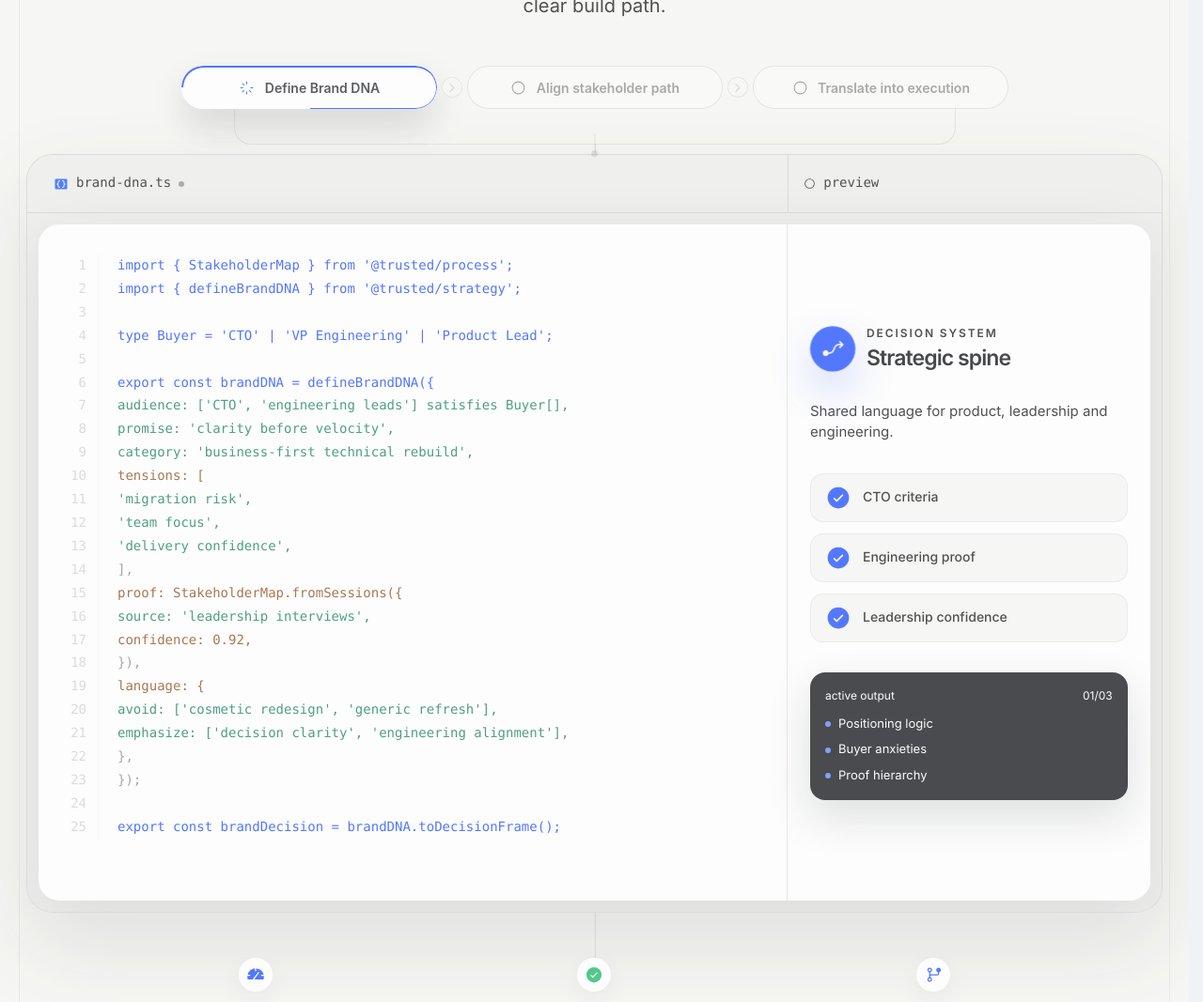
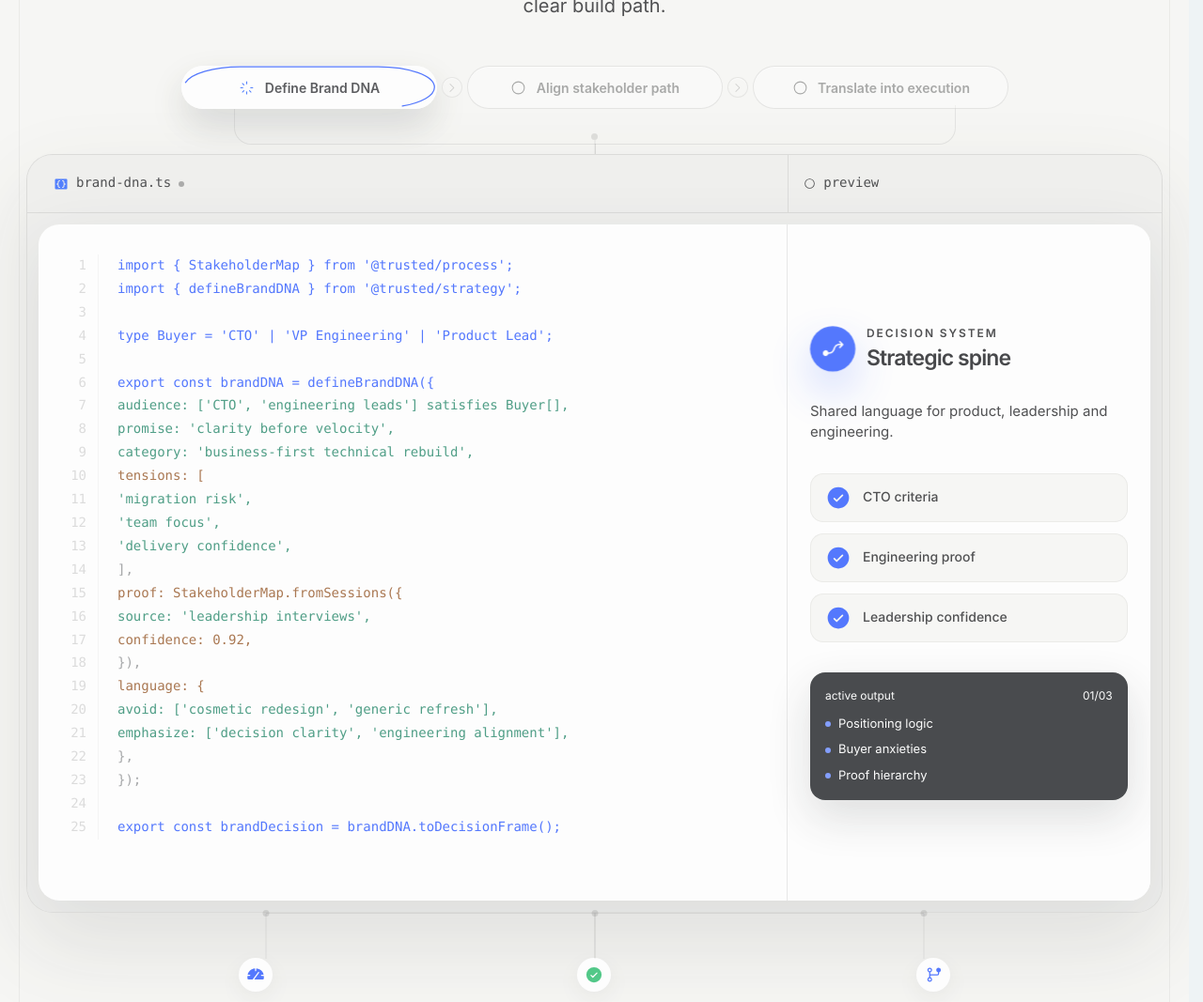
Before and after one commit to sergefomichev/Project7, a React (Vite) app: page / in a window 1280 px wide. Shown: the part 1257-2324 px from the top of the page at 94% size. Built offline with nearby package versions, Linux system fonts and the light colour scheme.

Commit message:
Tune process connectors and tab progress

```diff
--- a/src/App.tsx
+++ b/src/App.tsx
@@ -668,12 +668,24 @@ function ProcessTabs({
             >
               <StepStateIcon active={isActive} complete={isComplete} />
               <span className="relative z-10 truncate">{step.label}</span>
-              {isActive ? <span key={activeStep} className="process-tab-progress-ring" aria-hidden="true" /> : null}
+              {isActive ? <TabProgressBorder key={activeStep} /> : null}
             </button>
           );
         })}
       </div>
     </div>
+  );
+}
+
+function TabProgressBorder() {
+  return (
+    <svg className="process-tab-progress-ring" viewBox="0 0 100 46" preserveAspectRatio="none" aria-hidden="true">
+      <path
+        d="M50 1 H77 C89.2 1 99 10.8 99 23 C99 35.2 89.2 45 77 45 H23 C10.8 45 1 35.2 1 23 C1 10.8 10.8 1 23 1 H50"
+        fill="none"
+        pathLength={100}
+      />
+    </svg>
   );
 }
 
@@ -818,7 +830,11 @@ function ProcessOutputs({ activeProcess }: { activeProcess: (typeof processSteps
 
   return (
     <div className="relative mx-auto mt-12 max-w-[1050px]">
-      <div className="pointer-events-none absolute left-1/2 top-[-48px] hidden h-12 w-px -translate-x-1/2 bg-black/10 md:block" />
+      <div className="output-connector" aria-hidden="true">
+        <span />
+        <span />
+        <span />
+      </div>
       <div className="grid gap-8 md:grid-cols-3">
         {outputCards.map((card) => {
           const Icon = card.icon;
--- a/src/styles.css
+++ b/src/styles.css
@@ -28,12 +28,6 @@ body {
   --t-fast: 220ms;
   --t-medium: 420ms;
   --t-slow: 760ms;
-}
-
-@property --process-angle {
-  syntax: "<angle>";
-  inherits: false;
-  initial-value: 0deg;
 }
 
 button,
@@ -236,18 +230,20 @@ a {
   position: absolute;
   inset: -1px;
   z-index: 2;
-  border-radius: inherit;
-  padding: 1.5px;
-  background: conic-gradient(from -90deg, #315dff var(--process-angle), transparent 0deg);
-  mask:
-    linear-gradient(#000 0 0) content-box,
-    linear-gradient(#000 0 0);
-  mask-composite: exclude;
-  -webkit-mask:
-    linear-gradient(#000 0 0) content-box,
-    linear-gradient(#000 0 0);
-  -webkit-mask-composite: xor;
+  width: calc(100% + 2px);
+  height: calc(100% + 2px);
+  overflow: visible;
   pointer-events: none;
+}
+
+.process-tab-progress-ring path {
+  stroke: #315dff;
+  stroke-width: 1.25;
+  stroke-linecap: round;
+  stroke-linejoin: round;
+  stroke-dasharray: 100;
+  stroke-dashoffset: 100;
+  vector-effect: non-scaling-stroke;
   animation: processBorderProgress 8s linear forwards;
 }
 
@@ -281,14 +277,24 @@ a {
   left: 50%;
   display: none;
   width: 1px;
-  height: 18px;
+  height: 22px;
+  background: transparent;
+  transform: translateX(-50%);
+}
+
+.process-editor-stem::before {
+  position: absolute;
+  top: 7px;
+  bottom: 0;
+  left: 0;
+  width: 1px;
+  content: "";
   background: rgba(0, 0, 0, 0.1);
-  transform: translateX(-50%);
 }
 
 .process-editor-stem::after {
   position: absolute;
-  bottom: -7px;
+  top: 0;
   left: 50%;
   width: 7px;
   height: 7px;
@@ -298,8 +304,74 @@ a {
   transform: translateX(-50%);
 }
 
+.output-connector {
+  position: absolute;
+  top: -48px;
+  right: calc(100% / 6);
+  left: calc(100% / 6);
+  display: none;
+  height: 48px;
+  border-top: 1px solid rgba(0, 0, 0, 0.09);
+  pointer-events: none;
+}
+
+.output-connector::before {
+  position: absolute;
+  top: -1px;
+  bottom: 0;
+  left: 50%;
+  width: 1px;
+  content: "";
+  background: rgba(0, 0, 0, 0.09);
+  transform: translateX(-50%);
+}
+
+.output-connector span {
+  position: absolute;
+  top: -4px;
+  width: 8px;
+  height: 52px;
+  transform: translateX(-50%);
+}
+
+.output-connector span::before {
+  position: absolute;
+  top: 4px;
+  bottom: 0;
+  left: 50%;
+  width: 1px;
+  content: "";
+  background: rgba(0, 0, 0, 0.09);
+  transform: translateX(-50%);
+}
+
+.output-connector span::after {
+  position: absolute;
+  top: 0;
+  left: 50%;
+  width: 7px;
+  height: 7px;
+  content: "";
+  border-radius: 999px;
+  background: rgba(0, 0, 0, 0.12);
+  transform: translateX(-50%);
+}
+
+.output-connector span:nth-child(1) {
+  left: 0;
+}
+
+.output-connector span:nth-child(2) {
+  left: 50%;
+}
+
+.output-connector span:nth-child(3) {
+  left: 100%;
+}
+
 @media (min-width: 768px) {
-  .process-editor-stem {
+  .process-editor-stem,
+  .output-connector {
     display: block;
   }
 }
@@ -390,11 +462,11 @@ a {
 
 @keyframes processBorderProgress {
   from {
-    --process-angle: 0deg;
+    stroke-dashoffset: 100;
   }
 
   to {
-    --process-angle: 360deg;
+    stroke-dashoffset: 0;
   }
 }
 
@@ -567,7 +639,11 @@ a {
 
   .process-tab-progress-ring {
     animation: none;
-    --process-angle: 360deg;
+  }
+
+  .process-tab-progress-ring path {
+    animation: none;
+    stroke-dashoffset: 0;
   }
 
   .t-chip-reveal,
```
